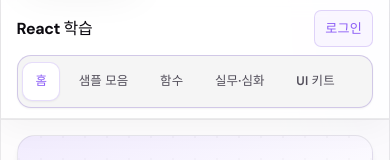
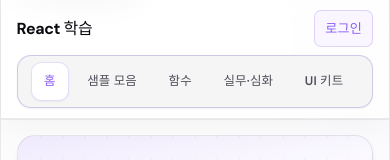
Before and after one commit to jkhc1807-source/react-sample, a React (Vite) app: page / in a window 390 px wide. Shown: the top 160 px of the page. Built offline with nearby package versions, Linux system fonts and the light colour scheme; no server answers.

Commit message:
모바일 사이트 네비 가운데 정렬(safe center) 및 좌우 패딩
Co-authored-by: Cursor <cursoragent@cursor.com>

```diff
--- a/src/components/site/SiteNav.css
+++ b/src/components/site/SiteNav.css
@@ -66,22 +66,26 @@
 
 @media (max-width: 640px) {
   .site-nav__rail {
-    justify-content: flex-start;
+    justify-content: center;
+    justify-content: safe center;
     border-radius: var(--ui-radius-lg);
     overflow-x: auto;
     overflow-y: hidden;
     -webkit-overflow-scrolling: touch;
     overscroll-behavior-x: contain;
     scrollbar-gutter: stable;
+    padding-inline: clamp(0.35rem, 3vw, 0.85rem);
   }
 
   .site-nav__list {
     flex-wrap: nowrap;
-    justify-content: flex-start;
+    justify-content: center;
+    justify-content: safe center;
     align-items: center;
     gap: 0.35rem;
     padding: 0.15rem 0.1rem;
     min-height: 2.5rem;
+    margin-inline: auto;
   }
 
   .site-nav__item {
```
